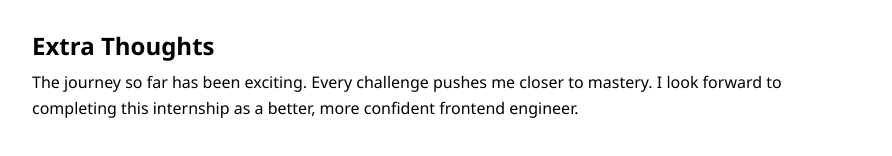
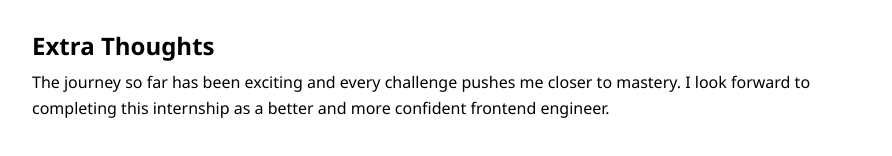
Before and after one commit to Dotjos/Testable-profile-card, a plain HTML site: page about.html in a window 1280 px wide. Shown: the part 704-860 px from the top of the page, without its empty margins (192-1084 px from the left). Drawn offline with Linux system fonts and the light colour scheme.

Commit message:
#update--grammatical- correction

```diff
--- a/about.html
+++ b/about.html
@@ -53,8 +53,8 @@
         <section data-testid="test-about-extra">
             <h2>Extra Thoughts</h2>
             <p>
-              The journey so far has been exciting. Every challenge pushes me closer to mastery. I look
-              forward to completing this internship as a better, more confident frontend engineer.
+              The journey so far has been exciting and every challenge pushes me closer to mastery. I look
+              forward to completing this internship as a better and more confident frontend engineer.
             </p>
         </section>
     </main>
```
